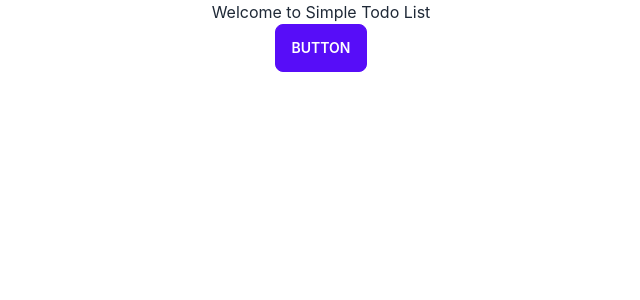
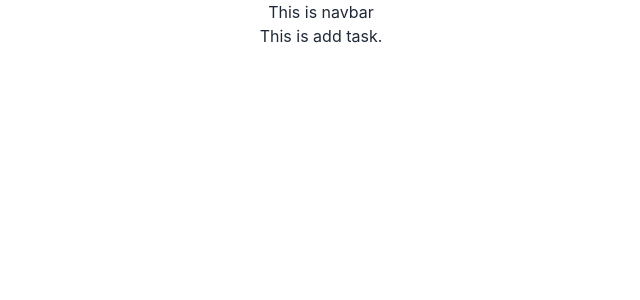
Before and after one commit to arifraj199/simple-todo-client, a React (Create React App) app: page /addtask in a window 1280 px wide. Shown: the top 300 px of the page, without its empty margins (319-959 px from the left). Built offline with nearby package versions, Linux system fonts and the light colour scheme.

Commit message:
Route setup

```diff
--- a/src/App.js
+++ b/src/App.js
@@ -1,10 +1,24 @@
+import { Route, Routes } from 'react-router-dom';
 import './App.css';
+import AddTask from './components/AddTask';
+import Home from './components/Home';
+import Login from './components/Login';
+import MyTask from './components/MyTask';
+import Navbar from './components/Navbar';
+import Signup from './components/Signup';
 
 function App() {
   return (
     <div className="App">
-      <h2>Welcome to Simple Todo List</h2>
-      <button class="btn btn-primary">Button</button>
+      <Navbar></Navbar>
+      <Routes>
+        <Route path='/' element={<Home></Home>}></Route>
+        <Route path='/home' element={<Home></Home>}></Route>
+        <Route path='/addtask' element={<AddTask></AddTask>}></Route>
+        <Route path='/mytask' element={<MyTask></MyTask>}></Route>
+        <Route path='/login' element={<Login></Login>}></Route>
+        <Route path='/signup' element={<Signup></Signup>}></Route>
+      </Routes>
     </div>
   );
 }
--- /dev/null
+++ b/src/components/AddTask.js
@@ -0,0 +1,11 @@
+import React from 'react';
+
+const AddTask = () => {
+    return (
+        <div>
+            <h2>This is add task.</h2>
+        </div>
+    );
+};
+
+export default AddTask;
--- /dev/null
+++ b/src/components/Home.js
@@ -0,0 +1,11 @@
+import React from 'react';
+
+const Home = () => {
+    return (
+        <div>
+            <h2>This is Home</h2>
+        </div>
+    );
+};
+
+export default Home;
--- /dev/null
+++ b/src/components/Login.js
@@ -0,0 +1,11 @@
+import React from 'react';
+
+const Login = () => {
+    return (
+        <div>
+            <h2>This is Login</h2>
+        </div>
+    );
+};
+
+export default Login;
--- /dev/null
+++ b/src/components/MyTask.js
@@ -0,0 +1,11 @@
+import React from 'react';
+
+const MyTask = () => {
+    return (
+        <div>
+            <h2>This is my task</h2>
+        </div>
+    );
+};
+
+export default MyTask;
--- /dev/null
+++ b/src/components/Navbar.js
@@ -0,0 +1,11 @@
+import React from 'react';
+
+const Navbar = () => {
+    return (
+        <div>
+            <h2>This is navbar</h2>
+        </div>
+    );
+};
+
+export default Navbar;
--- /dev/null
+++ b/src/components/Signup.js
@@ -0,0 +1,11 @@
+import React from 'react';
+
+const Signup = () => {
+    return (
+        <div>
+            <h2>Sign Up Page</h2>
+        </div>
+    );
+};
+
+export default Signup;
```
